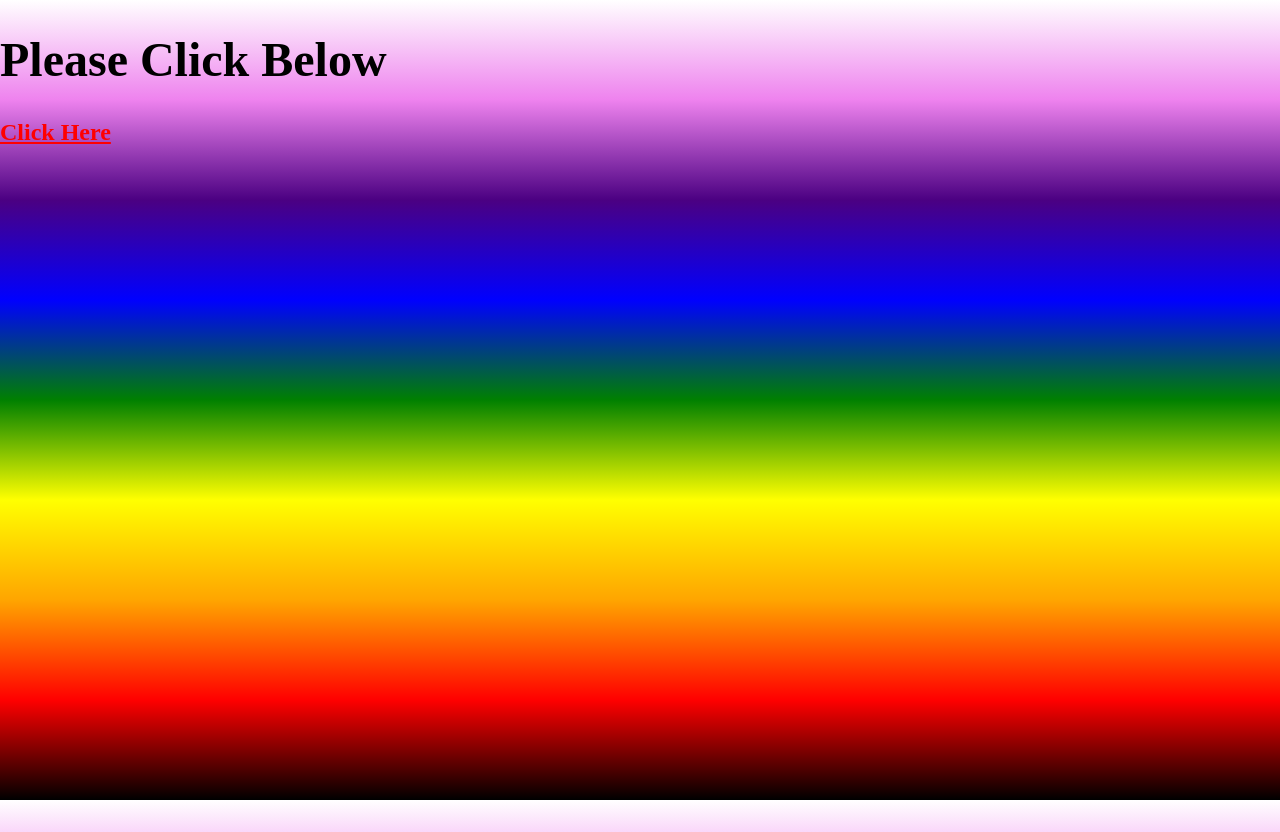
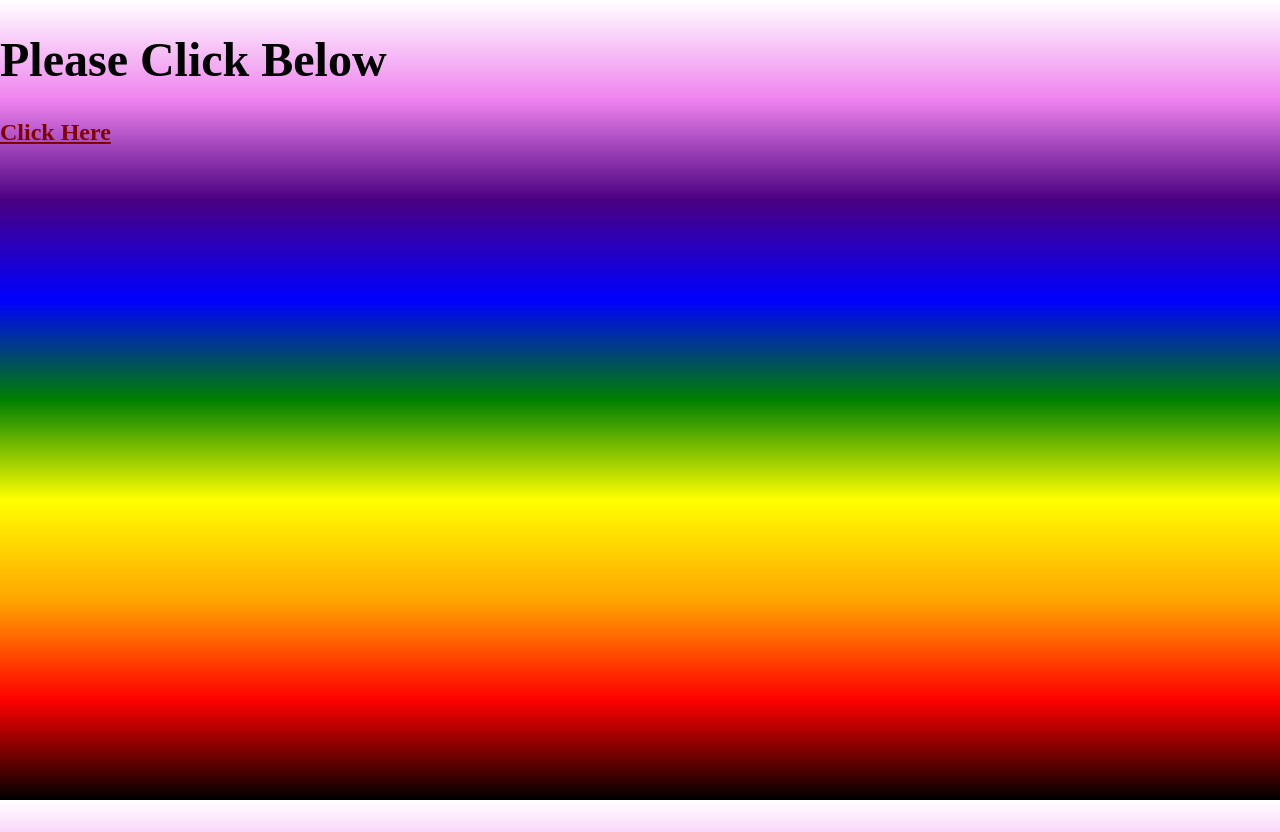
Before and after one commit to nnrogers515/HappyBirthday, a plain HTML site: page index.html in a window 1280 px wide. Drawn offline with Linux system fonts and the light colour scheme.

Commit message:
Update index.css

```diff
--- a/assets/css/index.css
+++ b/assets/css/index.css
@@ -13,7 +13,7 @@ body {
 }
 
 a {
-    color: red;
+    color: maroon;
 }
 
 a:hover {
```
